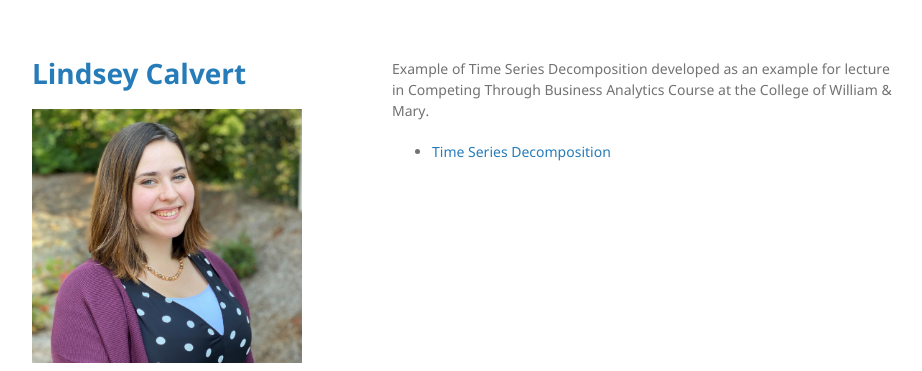
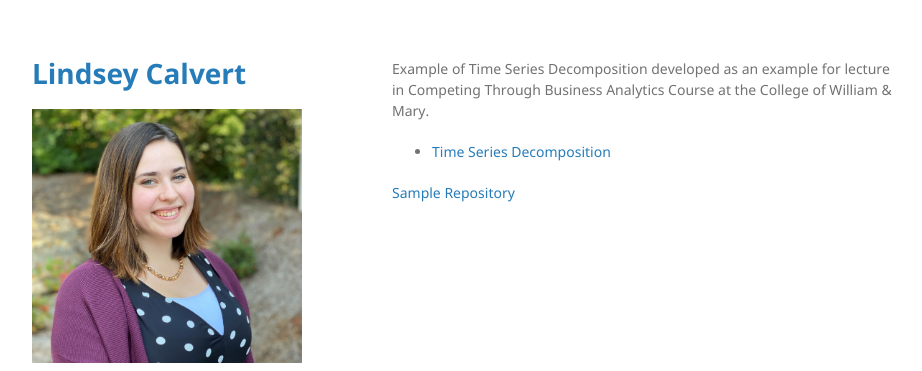
Before and after one commit to lindsey-calvert/lindsey-calvert.github.io, a Jekyll site: the page built from index.md, in a window 1280 px wide. Shown: the top 371 px of the page, without its empty margins (178-1100 px from the left). Built offline with Jekyll 4.4.1, drawn with Linux system fonts in a browser that asks for light colours; our own code applies the rules of GitHub Pages for plain Markdown files.

Commit message:
Update index.md

```diff
--- a/index.md
+++ b/index.md
@@ -6,3 +6,6 @@ logo: ![My Picture](/pics/Headshot.jpg)
 
 Example of Time Series Decomposition developed as an example for lecture in Competing Through Business Analytics Course at the College of William & Mary.
 - [Time Series Decomposition](/timeseries/index.md)
+
+
+[Sample Repository](https://github.com/lindsey-calvert/sample)
```
